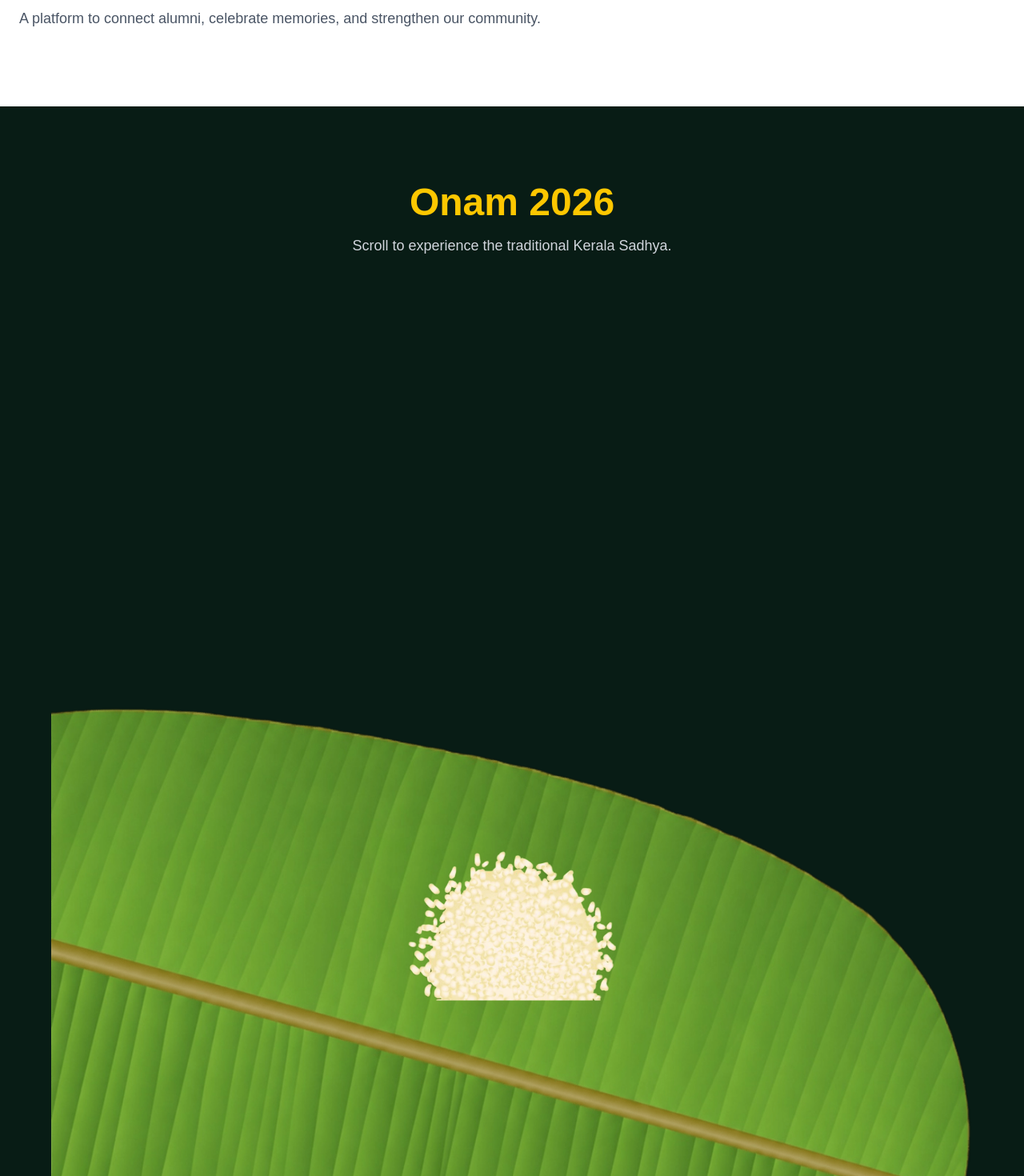
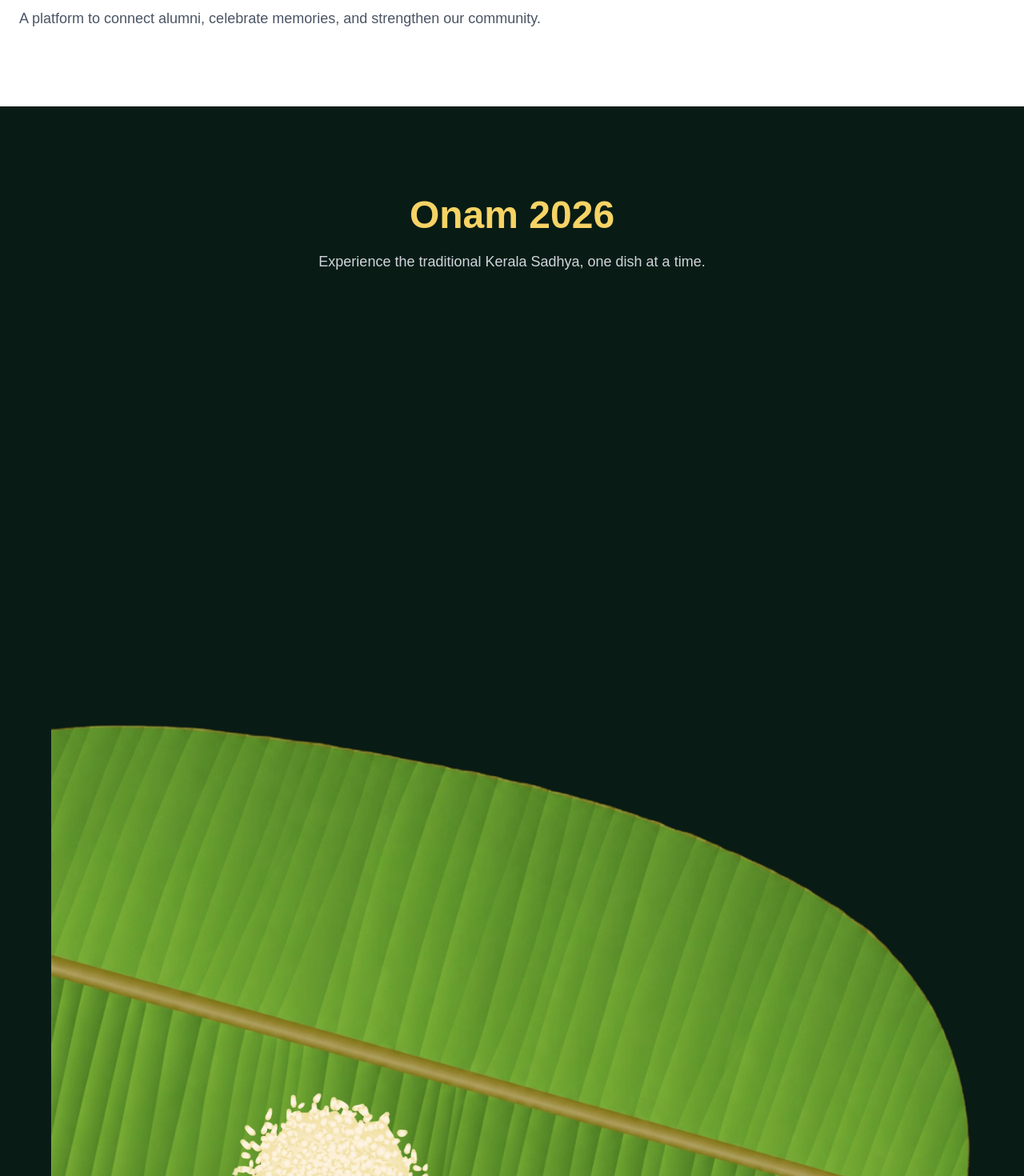
Before and after one commit to owlpharoah/portal, a Next.js app in the folder frontend/: page / in a window 1280 px wide. Shown: the part 240-1710 px from the top of the page at 80% size. Built offline with nearby package versions, Linux system fonts and the light colour scheme.

Commit message:
rice animation pos not right

```diff
--- a/frontend/package.json
+++ b/frontend/package.json
@@ -9,6 +9,8 @@
     "lint": "eslint"
   },
   "dependencies": {
+    "@gsap/react": "^2.1.2",
+    "gsap": "^3.15.0",
     "next": "16.2.6",
     "react": "19.2.4",
     "react-dom": "19.2.4"
--- a/frontend/src/components/Sadhya/BananaLeaf.jsx
+++ b/frontend/src/components/Sadhya/BananaLeaf.jsx
@@ -1,18 +1,72 @@
+"use client";
+
+import { useEffect, useRef } from "react";
 import Image from "next/image";
+
+import gsap from "gsap";
+
+
 import leaf from "@/assets/images/banana-leaf.png";
 
 import dishes from "@/data/sadhya";
 import Dish from "./Dish";
 
+import { ScrollTrigger } from "gsap/ScrollTrigger";
+
+gsap.registerPlugin(ScrollTrigger);
+
 export default function BananaLeaf() {
+  const leafRef = useRef(null);
+
+  useEffect(() => {
+
+    gsap.fromTo(
+
+        "#dish-1",
+
+        {
+            opacity:0,
+            y:-400,
+            rotate:-20,
+            scale:.5
+        },
+
+        {
+            opacity:1,
+            y:0,
+            rotate:0,
+            scale:1,
+
+            duration:1,
+
+            ease:"bounce.out",
+
+            scrollTrigger:{
+                trigger:leafRef.current,
+
+                start:"top 1%",
+
+                toggleActions:"play none none none"
+            }
+
+        }
+
+    )
+
+  },[])
+
   return (
-    <div className="relative mx-auto w-full max-w-6xl">
+    <section
+      ref={leafRef}
+      className="relative flex justify-center min-h-screen"
+    >
+      <div className="relative w-full max-w-6xl">
 
         <Image
           src={leaf}
           alt="Banana Leaf"
+          priority
           className="w-full h-auto"
-        priority
         />
 
         {dishes.map((dish) => (
@@ -23,5 +77,6 @@ export default function BananaLeaf() {
         ))}
 
       </div>
+    </section>
   );
 }
--- a/frontend/src/components/Sadhya/Dish.jsx
+++ b/frontend/src/components/Sadhya/Dish.jsx
@@ -3,11 +3,15 @@ import Image from "next/image";
 export default function Dish({ dish }) {
   return (
     <div
-      className="absolute transition-all duration-300"
+      id={`dish-${dish.id}`}
+      className="absolute"
       style={{
         left: `${dish.position.x}%`,
         top: `${dish.position.y}%`,
         transform: "translate(-50%, -50%)",
+        zIndex: dish.zIndex,
+
+        opacity: 0,
       }}
     >
       <Image
@@ -15,7 +19,6 @@ export default function Dish({ dish }) {
         alt={dish.name}
         width={dish.size.width}
         height={dish.size.height}
-        priority
       />
     </div>
   );
--- /dev/null
+++ b/frontend/src/components/Sadhya/SadhyaAnimation.js
@@ -0,0 +1,18 @@
+import gsap from "gsap";
+import { ScrollTrigger } from "gsap/ScrollTrigger";
+import dishes from "@/data/sadhya";
+gsap.registerPlugin(ScrollTrigger);
+
+export function initializeSadhyaAnimation(section) {
+
+    const scrollDistance = dishes.length * 350;
+
+    ScrollTrigger.create({
+    trigger: section,
+    start: "top top",
+    end: `+=${scrollDistance}`,
+    pin: true,
+    scrub: true,
+    });
+
+}
--- a/frontend/src/components/Sadhya/SadhyaSection.jsx
+++ b/frontend/src/components/Sadhya/SadhyaSection.jsx
@@ -1,20 +1,39 @@
+"use client";
+
+import { useEffect, useRef } from "react";
+
 import BananaLeaf from "./BananaLeaf";
+import { initializeSadhyaAnimation } from "./SadhyaAnimation";
 
 export default function SadhyaSection() {
+  const sectionRef = useRef(null);
+
+  useEffect(() => {
+    initializeSadhyaAnimation(sectionRef.current);
+  }, []);
   return (
-    <section className="bg-[#081C15] py-24">
+    <section className="bg-[#081C15] py-28">
+
+      <div className="mx-auto max-w-7xl px-6">
+
         <div className="mb-16 text-center">
-        <h2 className="text-5xl font-bold text-yellow-400">
+
+          <h2 className="text-5xl font-bold text-[#F6D365]">
             Onam 2026
           </h2>
 
-        <p className="mt-4 text-lg text-gray-300">
-          Scroll to experience the traditional Kerala Sadhya.
+          <p className="mt-5 text-lg text-gray-300">
+            Experience the traditional Kerala Sadhya,
+            one dish at a time.
           </p>
+
         </div>
-      <div className="mx-auto max-w-7xl px-6">
+
         <BananaLeaf />
+
       </div>
+
     </section>
   );
+
 }
--- a/frontend/src/data/sadhya.js
+++ b/frontend/src/data/sadhya.js
@@ -10,20 +10,27 @@ import dish9 from "@/assets/images/dish-9.png";
 import dish10 from "@/assets/images/dish-10.png";
 import dish11 from "@/assets/images/dish-11.png";
 
+
 const dishes = [
-    {
+  {
     id: 1,
+
     name: "Rice",
+
     image: rice,
+
     position: {
-        x: 50,
-        y: 67,
+      x: 30,
+      y: 91.5,
     },
+
     size: {
-        width: 260,
-        height: 260,
-    }
-    }
+      width: 260,
+      height: 260,
+    },
+
+    zIndex: 10,
+  },
 ];
 
 export default dishes;
```
Also changed, not shown: 1 other file (tests, documents, lock files or other folders). Lines whose indentation alone changed are shown as unchanged.
